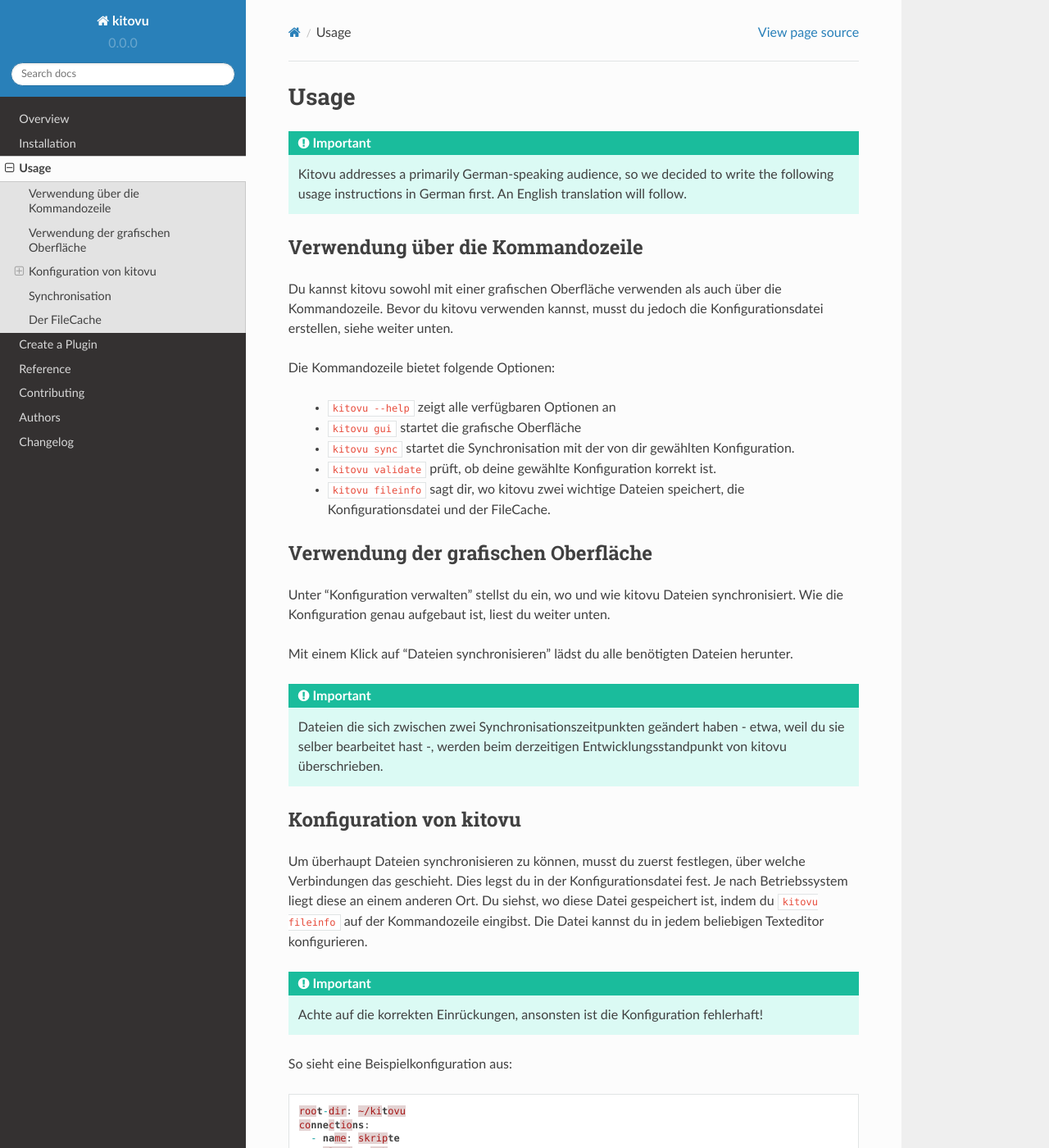
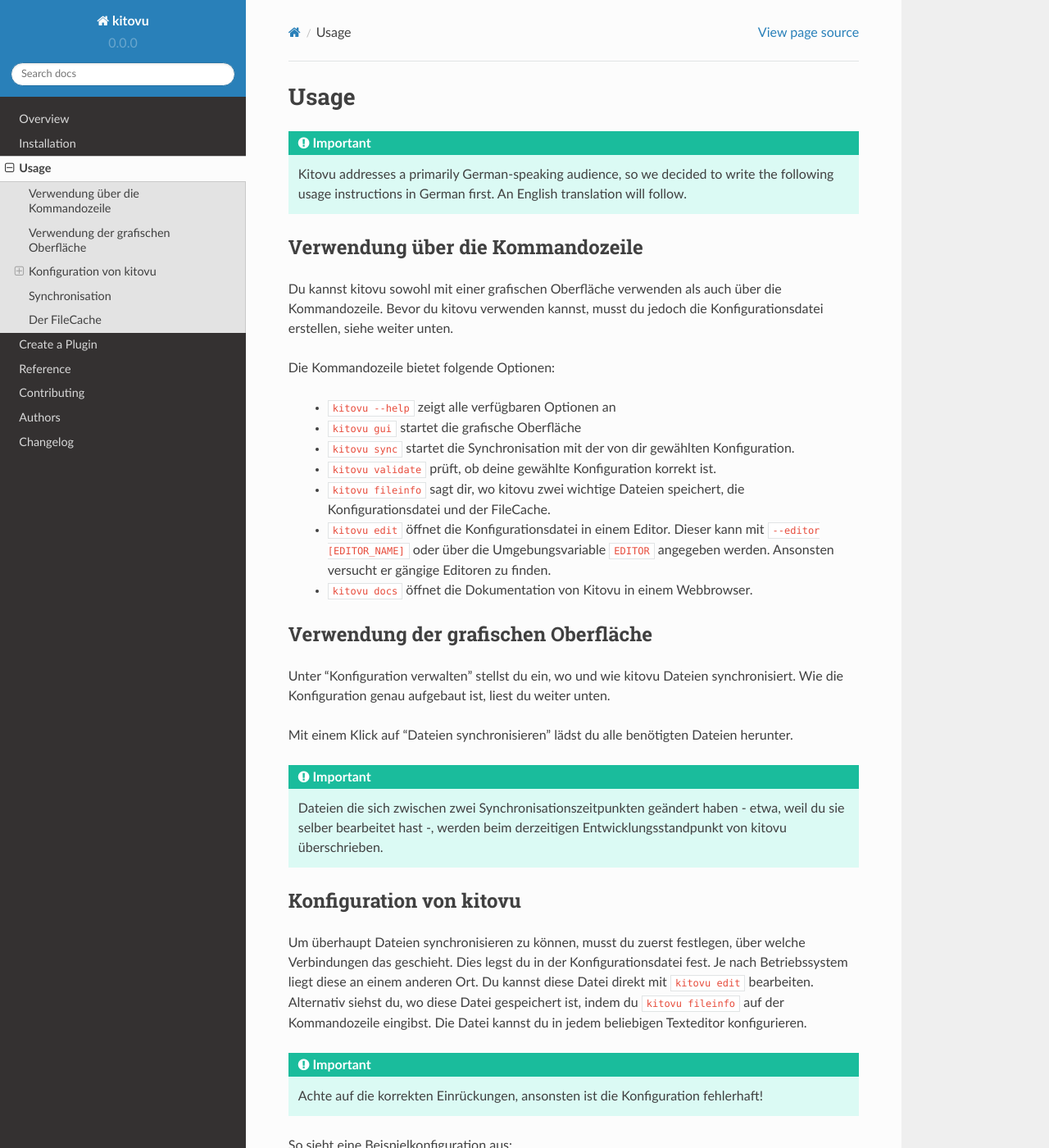
Before and after one commit to kitovu-bot/kitovu, a Sphinx documentation site: the page built from docs/usage.rst, in a window 1280 px wide and 1400 px high. Shown: the whole window at 82% size. Built offline with Sphinx 7.4.7 and the Read the Docs theme 2.0.0, drawn with Linux system fonts in a browser that asks for light colours.

Commit message:
added documentation about kitovue edit and docs

```diff
--- a/docs/usage.rst
+++ b/docs/usage.rst
@@ -19,6 +19,8 @@ Die Kommandozeile bietet folgende Optionen:
     * ``kitovu sync`` startet die Synchronisation mit der von dir gewählten Konfiguration.
     * ``kitovu validate`` prüft, ob deine gewählte Konfiguration korrekt ist.
     * ``kitovu fileinfo`` sagt dir, wo kitovu zwei wichtige Dateien speichert, die Konfigurationsdatei und der FileCache.
+    * ``kitovu edit`` öffnet die Konfigurationsdatei in einem Editor. Dieser kann mit ``--editor [EDITOR_NAME]`` oder über die Umgebungsvariable ``EDITOR`` angegeben werden. Ansonsten versucht er gängige Editoren zu finden.
+    * ``kitovu docs`` öffnet die Dokumentation von Kitovu in einem Webbrowser.
 
 Verwendung der grafischen Oberfläche
 ------------------------------------
@@ -34,7 +36,7 @@ Mit einem Klick auf "Dateien synchronisieren" lädst du alle benötigten Dateien
 Konfiguration von kitovu
 ------------------------
 
-Um überhaupt Dateien synchronisieren zu können, musst du zuerst festlegen, über welche Verbindungen das geschieht. Dies legst du in der Konfigurationsdatei fest. Je nach Betriebssystem liegt diese an einem anderen Ort. Du siehst, wo diese Datei gespeichert ist, indem du ``kitovu fileinfo`` auf der Kommandozeile eingibst. Die Datei kannst du in jedem beliebigen Texteditor konfigurieren.
+Um überhaupt Dateien synchronisieren zu können, musst du zuerst festlegen, über welche Verbindungen das geschieht. Dies legst du in der Konfigurationsdatei fest. Je nach Betriebssystem liegt diese an einem anderen Ort. Du kannst diese Datei direkt mit ``kitovu edit`` bearbeiten. Alternativ siehst du, wo diese Datei gespeichert ist, indem du ``kitovu fileinfo`` auf der Kommandozeile eingibst. Die Datei kannst du in jedem beliebigen Texteditor konfigurieren.
 
 .. important::
 
```
